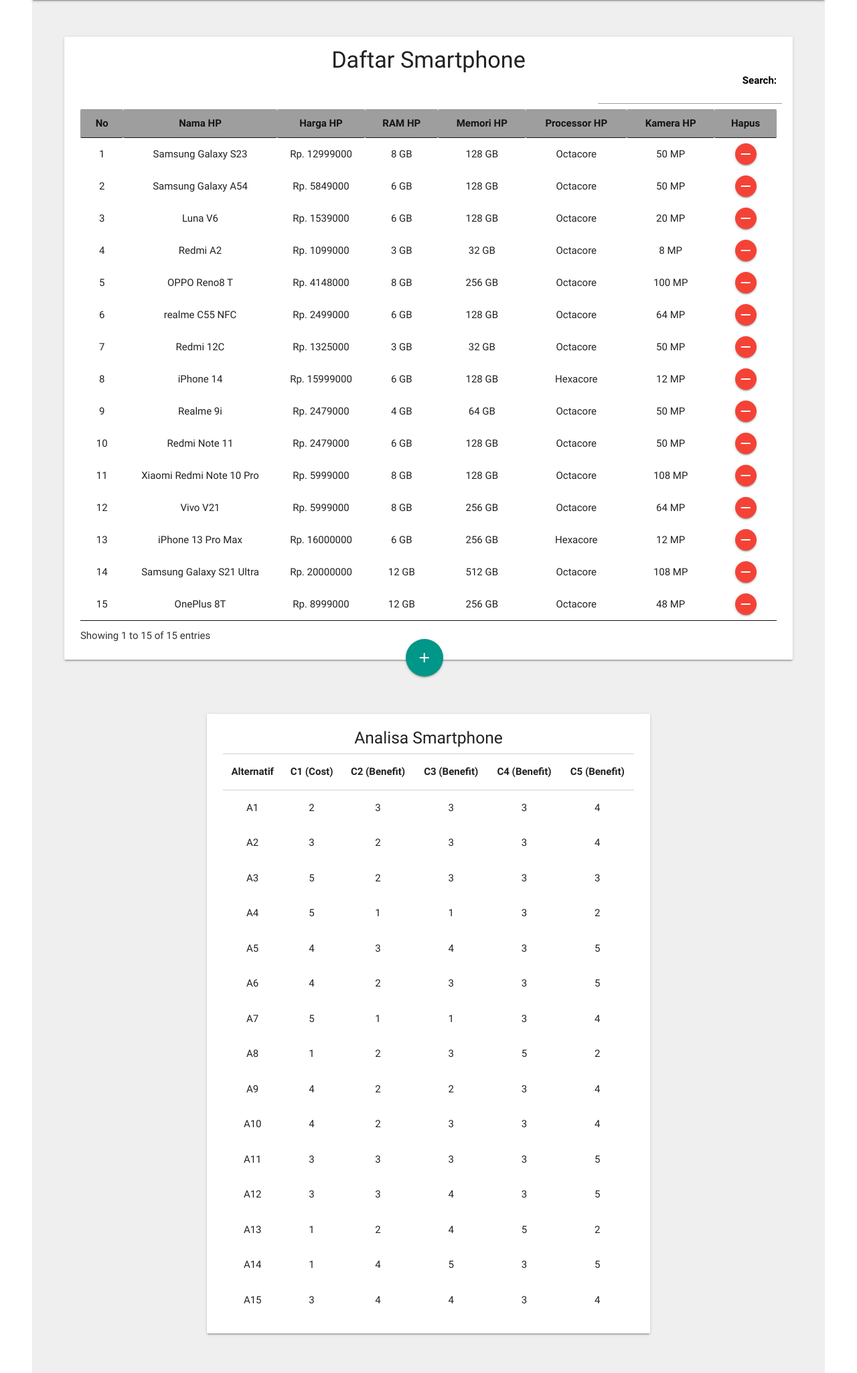
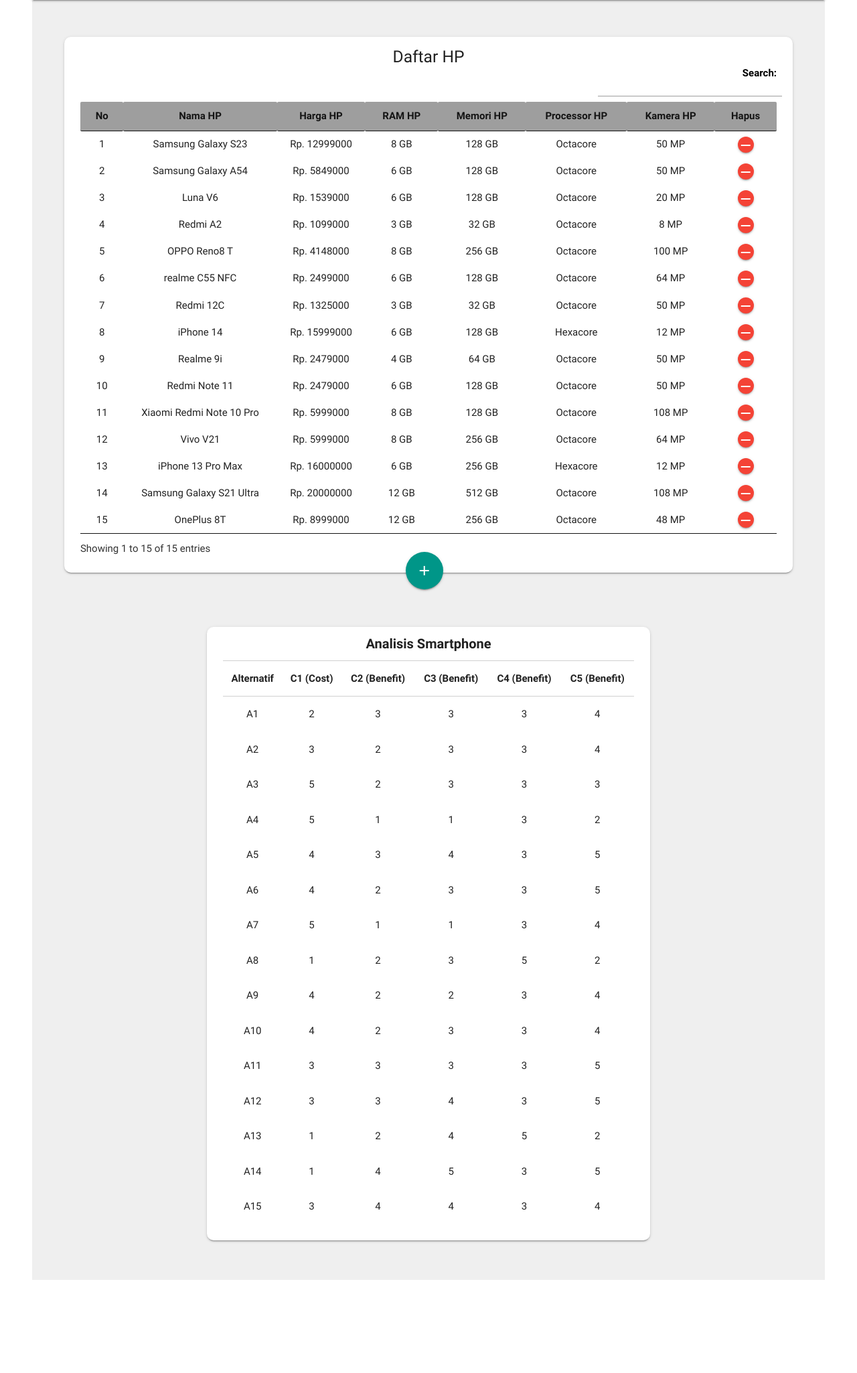
Before and after one commit to Hapsarip/hape.sis, a PHP site: page /daftar_hp.php in a window 1280 px wide. Shown: the part 64-2114 px from the top of the page at 67% size. After the commit the page ends 1975 px from the top, so only its background shows below. Run offline with PHP 8.4, Linux system fonts and the light colour scheme; data comes from the database, SQL or seed files in the repository; some libraries are stand-ins or nearby versions; grey boxes are pictures that could not be loaded.

Commit message:
fix daftar hp

```diff
--- a/daftar_hp.php
+++ b/daftar_hp.php
@@ -164,9 +164,9 @@
 				<ul>
 				    <li>
 						<div class="row">
-						<div class="card">
+						<div class="card" style="border-radius:10px;">
 								<div class="card-content">
-									<center><h4 style="margin-bottom: 0px; margin-top: -8px;">Daftar Smartphone</h4></center>
+									<center><h5 style="margin-bottom: 0px; margin-top: -8px; font-weight:normal;">Daftar HP</h5></center>
 									<table id="table_id" class="hover dataTablesCustom" style="width:100%">
 											<thead style="border-top: 1px solid #d0d0d0;">
 												<tr>
@@ -198,7 +198,7 @@
 														<center>
 															<form method="POST">
 																<input type="hidden" name="id_hapus_hp" value="<?php echo $data['id_hp'] ?>">
-																<button type="submit" name="hapus_hp" style="height: 32px; width: 32px;" class="btn-floating btn-small waves-effect waves-light red"><i style="line-height: 32px;" class="material-icons">remove</i></button>
+																<button type="submit" name="hapus_hp" style="height: 24px; width: 24px;" class="btn-floating btn-small waves-effect waves-light red"><i style="line-height: 24px;" class="material-icons">remove</i></button>
 															</form>
 														</center>
 													</td>
@@ -227,9 +227,9 @@
 				<ul>
 				    <li>
 						<div class="row">
-							<div class="card">
+							<div class="card" style="border-radius: 10px;">
 								<div class="card-content" style="padding-top: 10px;">
-									<center><h5 style="margin-bottom: 10px;">Analisa Smartphone</h5></center>
+									<center><p style="margin-bottom: 10px; font-size:20px; font-weight:bold;">Analisis Smartphone</p></center>
 									<table class="responsive-table">
 
 											<thead style="border-top: 1px solid #d0d0d0;">
@@ -272,12 +272,12 @@
 	<!-- Daftar hp End -->
 
 	<!-- Modal Start -->
-	<div id="tambah" class="modal" style="width: 40%; height: 100%;">
+	<div id="tambah" class="modal" style="width: 40%; height: 100%; border-radius:10px;">
 		<div class="modal-content">
 			<div class="col s6">
 					<div class="card-content">
 						<div class="row">
-							<center><h5 style="margin-top:-8px;">Masukan Smartphone</h5></center>
+							<center><p style="margin-top:-8px; font-size:20px;">Masukkan Smartphone</p></center>
 							<form method="POST" action="">
 								<div class = "row">
 									<div class="col s12">
@@ -349,14 +349,14 @@
 
 									</div>
 								</div>
-								<center><button name="tambah_hp" type="submit" class="waves-effect waves-light btn teal" style="margin-top: 0px;">Tambah</button></center>
+								<center><button name="tambah_hp" type="submit" class="waves-effect waves-light btn teal" style="margin-top: 0px;border-radius:18px;">Tambah</button></center>
 							</form>
 						</div>
 					</div>
 				</div>
 			</div>
 		<div style="height: 0px; "class="modal-footer">
-          <a style="margin-top: -30px;" class="modal-action modal-close waves-effect waves-green btn-flat">Tutup</a>
+          <a style="margin-top: -20px;" class="modal-action modal-close waves-effect waves-green btn-flat">Tutup</a>
         </div>
 	</div>
 	<!-- Modal End -->
```
Also changed, not shown: 1 other file.
